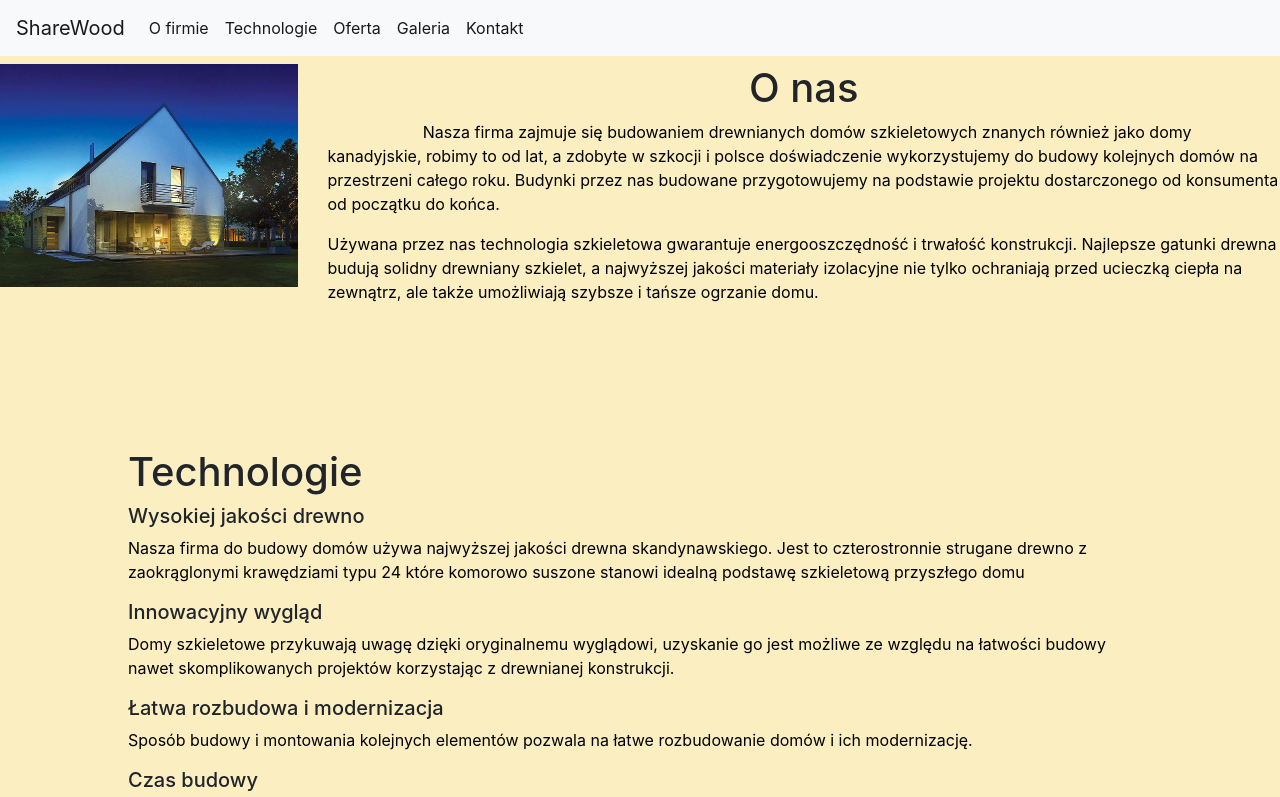
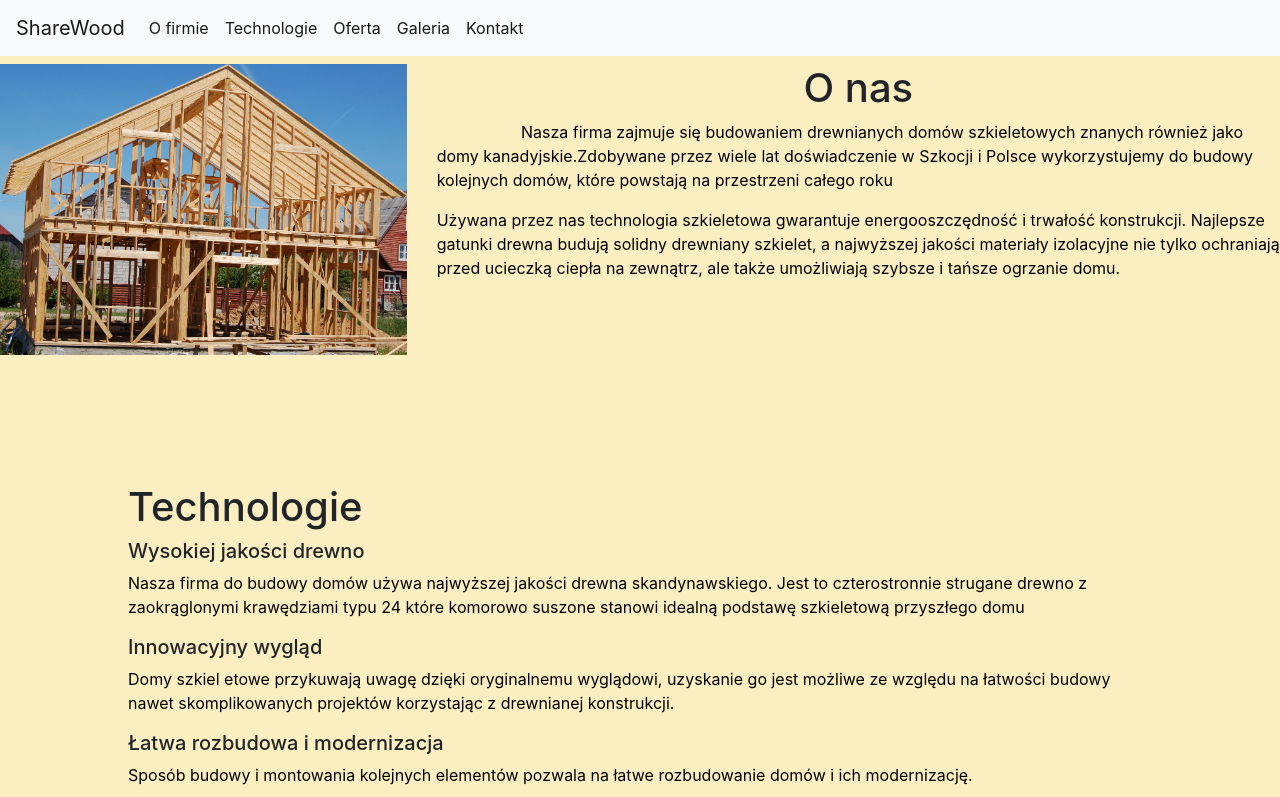
Before and after one commit to Gumkoman/BudowlanaStrona, a plain HTML site: page index.html in a window 1280 px wide. Shown: the top 797 px of the page. Drawn offline with nearby package versions, Linux system fonts and the light colour scheme.

Commit message:
first photos

```diff
--- a/index.html
+++ b/index.html
@@ -49,12 +49,12 @@
 <div class="about">
 
     <div class="row">
-        <div class="col-12  col-md-3">
-            <img src="123.jpg" class="img-fluid aboutImage" alt="Responsive image">
+        <div class="col-12  col-md-4">
+            <img src="src/gallery3.jpg" class="img-fluid aboutImage" alt="Responsive image">
         </div>
-        <div class="col-12 col-md-9">
+        <div class="col-12 col-md-8">
         <h1 class="text-center"><a name="aboutLink">O nas</a></h1>
-        <p class="font-weight-normal" style="text-indent: 10%; ">       Nasza firma zajmuje się budowaniem drewnianych domów szkieletowych znanych również jako domy kanadyjskie, robimy to od lat, a zdobyte w szkocji i polsce doświadczenie wykorzystujemy do budowy kolejnych domów na przestrzeni całego roku. Budynki przez nas budowane przygotowujemy na podstawie projektu dostarczonego od konsumenta od początku do końca. </p>
+        <p class="font-weight-normal" style="text-indent: 10%; ">Nasza firma zajmuje się budowaniem drewnianych domów szkieletowych znanych również jako domy kanadyjskie.Zdobywane przez wiele lat doświadczenie w Szkocji i Polsce wykorzystujemy do budowy kolejnych domów, które powstają na przestrzeni całego roku</p>
         <div clas="fff">
 
         </div>
@@ -75,7 +75,7 @@
             <h5>Wysokiej jakości drewno</h5>
 <p>Nasza firma do budowy domów używa najwyższej jakości drewna skandynawskiego. Jest to czterostronnie strugane drewno z zaokrąglonymi krawędziami typu 24 które komorowo suszone stanowi idealną podstawę szkieletową przyszłego domu</p>
                 <h5>Innowacyjny wygląd</h5>
-<p>Domy szkieletowe przykuwają uwagę dzięki oryginalnemu wyglądowi, uzyskanie go jest możliwe ze względu na łatwości budowy nawet skomplikowanych projektów korzystając z drewnianej konstrukcji.</p>
+<p>Domy szkiel  etowe przykuwają uwagę dzięki oryginalnemu wyglądowi, uzyskanie go jest możliwe ze względu na łatwości budowy nawet skomplikowanych projektów korzystając z drewnianej konstrukcji.</p>
                 <h5>Łatwa rozbudowa i modernizacja</h5>
 <p>Sposób budowy i montowania kolejnych elementów pozwala na łatwe rozbudowanie domów i ich modernizację.</p>
                 <h5>Czas budowy</h5>
@@ -121,6 +121,7 @@
   </div>
 </div>
 </div>
+
 <!-- Galeria -->
 
 
```
Also changed, not shown: Wood-framed_house.jpg (added), production-frames-wooden-houses_779497.jpg (added), src/gallery1.jpg (added), src/gallery2.jpg (added), src/gallery3.jpg (added), src/gallery4.jpg (added).
